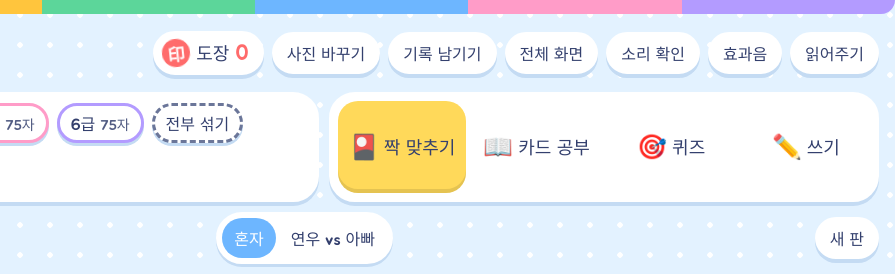
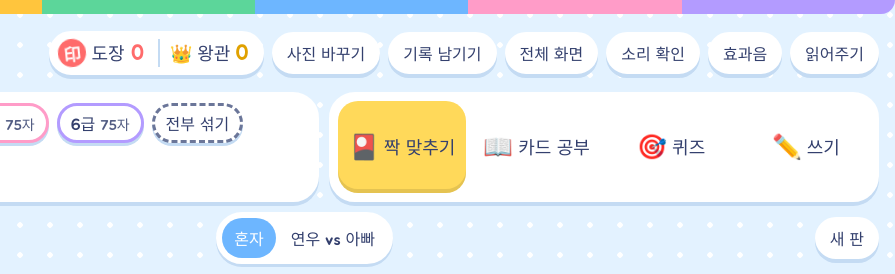
Before and after one commit to jopangda/yeonwoo-hanja, a plain HTML site: page index.html in a window 1280 px wide. Shown: the top 274 px of the page, 385-1280 px from the left. Drawn offline with Linux system fonts and the light colour scheme.

Commit message:
상단에 왕관 개수 표시
Co-Authored-By: Claude Fable 5.2 <noreply@anthropic.com>
Claude-Session: https://claude.ai/code/session_0155yQSYkegsx7p1kCGhuUXx

```diff
--- a/index.html
+++ b/index.html
@@ -258,6 +258,9 @@ body{-webkit-user-select:none;user-select:none;-webkit-touch-callout:none}
 .seal.sm{width:92px;height:92px;border-width:5px;border-radius:50%;margin:0}
 .seal.sm span:first-child{font-size:26px}.seal.sm span:last-child{font-size:15px}
 .mile{font-size:19px;color:var(--c6)}
+.crown{margin-left:8px;padding-left:10px;border-left:2px solid var(--line);display:inline-flex;align-items:center;gap:5px}
+.crown span{font-family:var(--emoji)}
+.crown b{color:#E0A100}
 .ctrl{display:flex;flex-direction:column;gap:14px}
 .chip.rev{--lc:var(--seal)}
 .side{display:flex;flex-direction:column;gap:14px;align-items:center}
@@ -301,7 +304,7 @@ body{-webkit-user-select:none;user-select:none;-webkit-touch-callout:none}
       <div><h1>연우 한자 카드놀이</h1><small>열두 띠 친구들과 함께 · 어문회 8급~6급 300자</small></div>
     </div>
     <div class="tools">
-      <button class="stampbox" id="stampBtn" title="친구 모음 보기"><span class="mini-seal" aria-hidden="true">印</span>도장 <b id="stampN">0</b></button>
+      <button class="stampbox" id="stampBtn" title="친구 모음 보기"><span class="mini-seal" aria-hidden="true">印</span>도장 <b id="stampN">0</b><span class="crown" title="왕관"><span aria-hidden="true">👑</span> 왕관 <b id="crownN">0</b></span></button>
       <button class="btn sm" id="photoBtn">사진 넣기</button>
       <input type="file" id="photoIn" accept="image/*" hidden>
       <button class="btn sm" id="calBtn">기록 남기기</button>
@@ -769,6 +772,7 @@ function renderTabs(){
 }
 function renderTools(){
   $('#stampN').textContent=stamps;
+  $('#crownN').textContent=stamps>=FRIENDS.length?Math.floor((stamps-FRIENDS.length)/10)+1:0;
   $('#sfxBtn').setAttribute('aria-pressed',String(S.sfx));
   $('#voiceBtn').setAttribute('aria-pressed',String(S.voice));
 }
```
